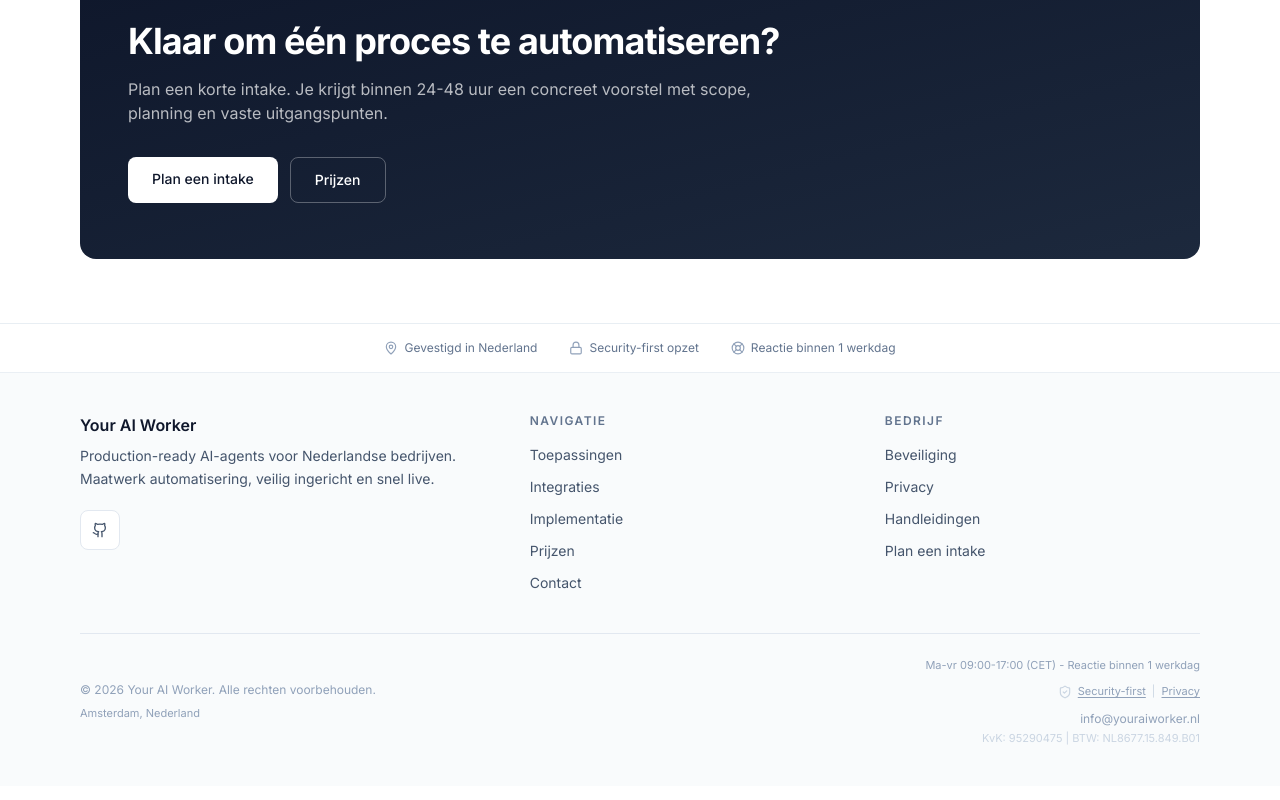
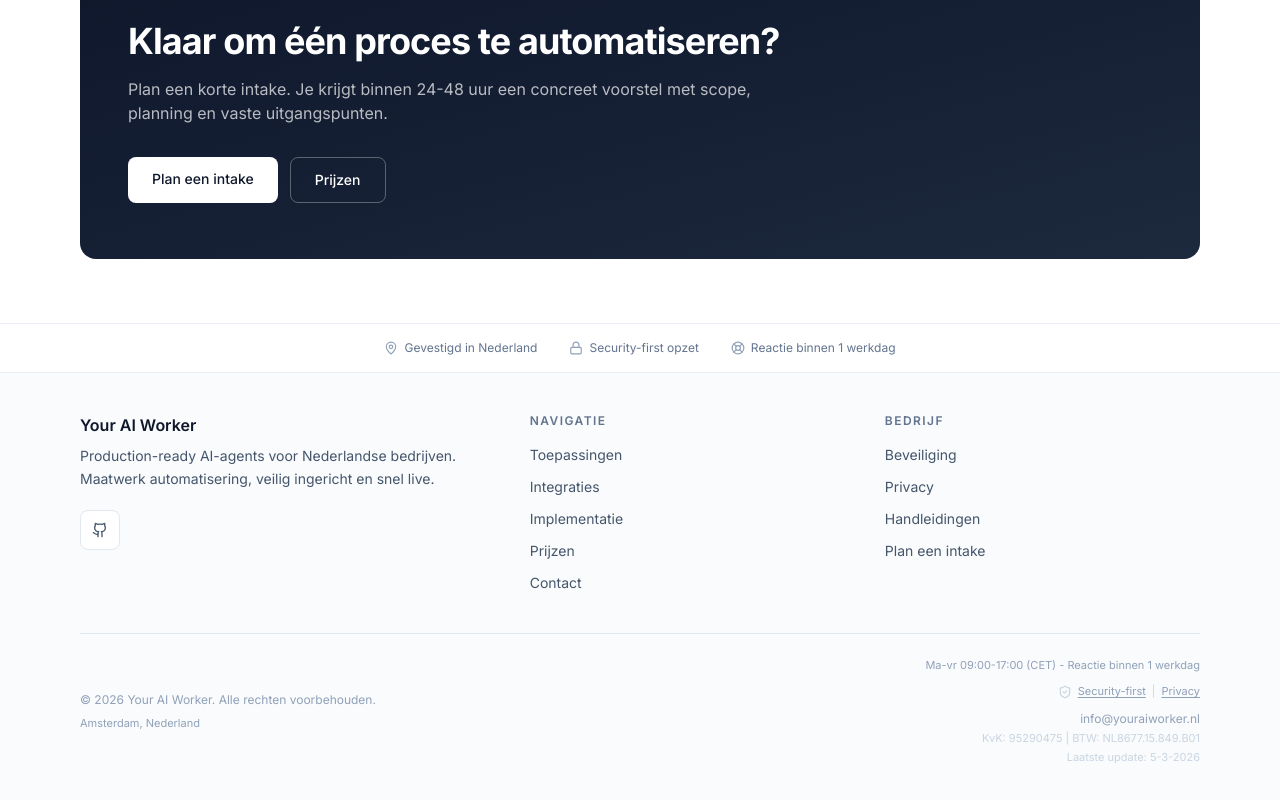
Before and after one commit to openclawbot69420-ux/youraiworker-site, a Next.js app: page / in a window 1280 px wide. Shown: the part 8166-8966 px from the top of the page. Built offline with nearby package versions, Linux system fonts and the light colour scheme.

Commit message:
Add last updated date to footer

```diff
--- a/src/app/layout.tsx
+++ b/src/app/layout.tsx
@@ -446,6 +446,7 @@ const Footer: React.FC = () => {
                 </a>
               ) : null}
               <span className="text-[11px] text-slate-300">KvK: 95290475 | BTW: NL8677.15.849.B01</span>
+            <span className="text-[11px] text-slate-300">Laatste update: {new Date().toLocaleDateString("nl-NL")}</span>
             </p>
           </div>
         </div>
```
